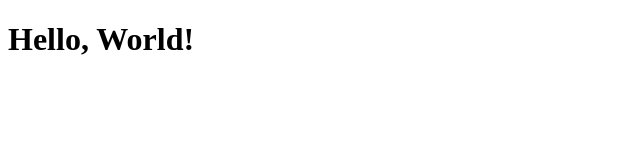
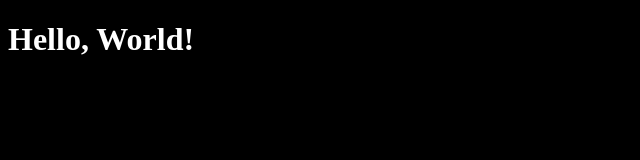
Before and after one commit to Gamloit/web-playground, a plain HTML site: page index.html in a window 1280 px wide. Shown: the whole page, without its empty margins (0-640 px from the left). Drawn offline with Linux system fonts and the light colour scheme.

Commit message:
Add dark mode CSS stylesheet

```diff
--- a/index.html
+++ b/index.html
@@ -4,6 +4,7 @@
     <meta charset="UTF-8">
     <meta name="viewport" content="width=device-width, initial-scale=1.0">
     <title>Web Playground</title>
+    <link rel="stylesheet" href="./styles.css">
 </head>
 <body>
    <h1>Hello, World!</h1>
--- /dev/null
+++ b/styles.css
@@ -0,0 +1,13 @@
+/*
+TODO: Chat with Ryan about the box model
+*/
+*,
+*::before,
+*::after {
+    box-sizing: border-box;
+}
+
+body {
+    background-color: #000000;
+    color: #ffffff;
+}
```
